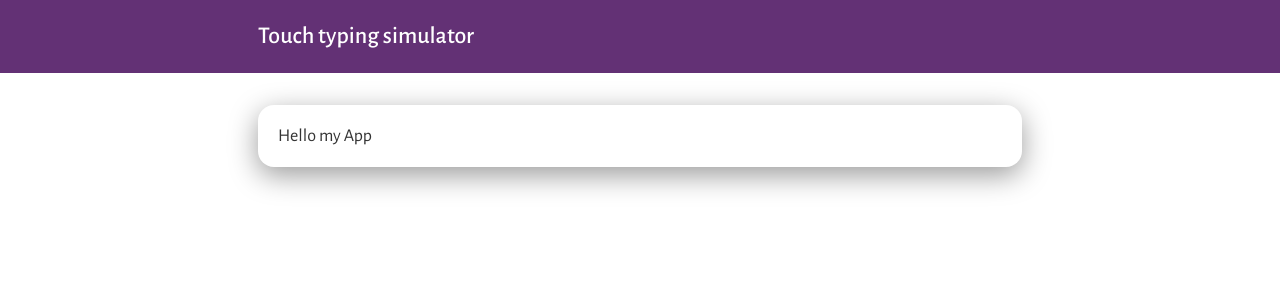
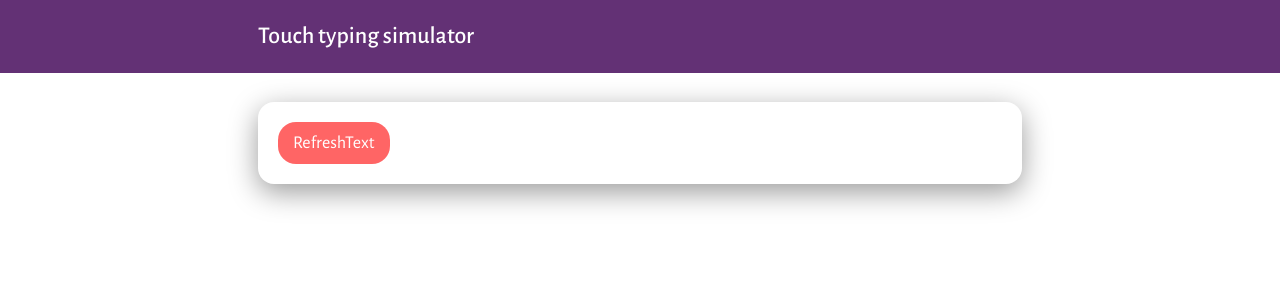
Before and after one commit to vlad99902/touch-typing-simulator, a React (Create React App) app: page / in a window 1280 px wide. Shown: the top 300 px of the page. Built offline with nearby package versions, Linux system fonts and the light colour scheme; no server answers.

Commit message:
fetch data from server. Button component added

```diff
--- /dev/null
+++ b/src/Components/MainButton.tsx
@@ -0,0 +1,26 @@
+import React, { ButtonHTMLAttributes } from 'react';
+import styled from 'styled-components';
+import { colors } from '../Styles/Colors';
+
+interface IMainButton extends ButtonHTMLAttributes<HTMLButtonElement> {
+  children: React.ReactNode;
+}
+
+export const MainButton: React.FC<IMainButton> = ({ children, ...rest }) => {
+  return <StyledButton {...rest}>{children}</StyledButton>;
+};
+
+const StyledButton = styled.button`
+  background-color: ${colors.$pink};
+  color: ${colors.$white};
+  cursor: pointer;
+  user-select: none;
+  border: none;
+  font-family: 'Alegreya Sans';
+  padding: 10px 15px;
+  border-radius: 18px;
+  font-size: 18px;
+  :last-child {
+    margin-right: 0;
+  }
+`;
--- a/src/Containers/MainHeader.tsx
+++ b/src/Containers/MainHeader.tsx
@@ -18,4 +18,9 @@ export const MainHeader: React.FC = () => {
 
 const Wrapper = styled.div`
   background-color: ${colors.$purple};
+
+  position: fixed;
+  top: 0;
+  width: 100%;
+  z-index: 1;
 `;
--- /dev/null
+++ b/src/Containers/TypingDetecting.tsx
@@ -0,0 +1,28 @@
+import React from 'react';
+
+import { fetchText } from '../Functions/FetchText';
+
+import { useEffect } from 'react';
+import { useState } from 'react';
+import { Card } from '../Styles/AppStyles';
+import { MainButton } from '../Components/MainButton';
+
+export const TypingDetecting: React.FC = () => {
+  const [text, setText] = useState('');
+
+  const getText = async () => {
+    const text = await fetchText();
+    setText(text);
+  };
+
+  useEffect(() => {
+    getText();
+  }, []);
+
+  return (
+    <Card>
+      <h1>{text}</h1>
+      <MainButton onClick={() => getText()}>RefreshText</MainButton>
+    </Card>
+  );
+};
--- /dev/null
+++ b/src/Functions/FetchText.tsx
@@ -0,0 +1,10 @@
+export const fetchText = async () => {
+  try {
+    const res = await fetch(
+      'https://baconipsum.com/api/?type=meat-and-filler&sentences=1',
+    );
+    return res.json();
+  } catch (error) {
+    console.log(error);
+  }
+};
--- a/src/Pages/MainPage.tsx
+++ b/src/Pages/MainPage.tsx
@@ -1,12 +1,11 @@
 import React from 'react';
-import { Container, Card } from '../Styles/AppStyles';
+import { Container } from '../Styles/AppStyles';
+import { TypingDetecting } from '../Containers/TypingDetecting';
 
 export const MainPage: React.FC = () => {
   return (
-    <Container pos="center" padding="32px 18px 0">
-      <Card>
-        <h1>Hello my App</h1>
-      </Card>
+    <Container pos="center" padding="102px 18px 0">
+      <TypingDetecting />
     </Container>
   );
 };
--- a/src/Styles/AppStyles.ts
+++ b/src/Styles/AppStyles.ts
@@ -3,6 +3,7 @@ import styled from 'styled-components';
 
 type ContainerPropsType = {
   maxWidth?: string;
+  margin?: string;
   padding?: string;
   pos?: 'center';
   posInner?: 'center';
@@ -11,7 +12,8 @@ type ContainerPropsType = {
 export const Container = styled.div<ContainerPropsType>`
   max-width: ${(props) => props.maxWidth || '800px'};
   padding: ${(props) => props.padding || '0 16px'};
-  ${(props) => (props.pos ? 'margin: 0 auto' : 'margin: 0')};
+  margin: ${(props) => props.margin};
+  ${(props) => props.pos && 'margin: 0 auto'};
   ${(props) => {
     if (props.posInner === 'center')
       return 'display: flex; justify-content: center; align-items: center';
```
